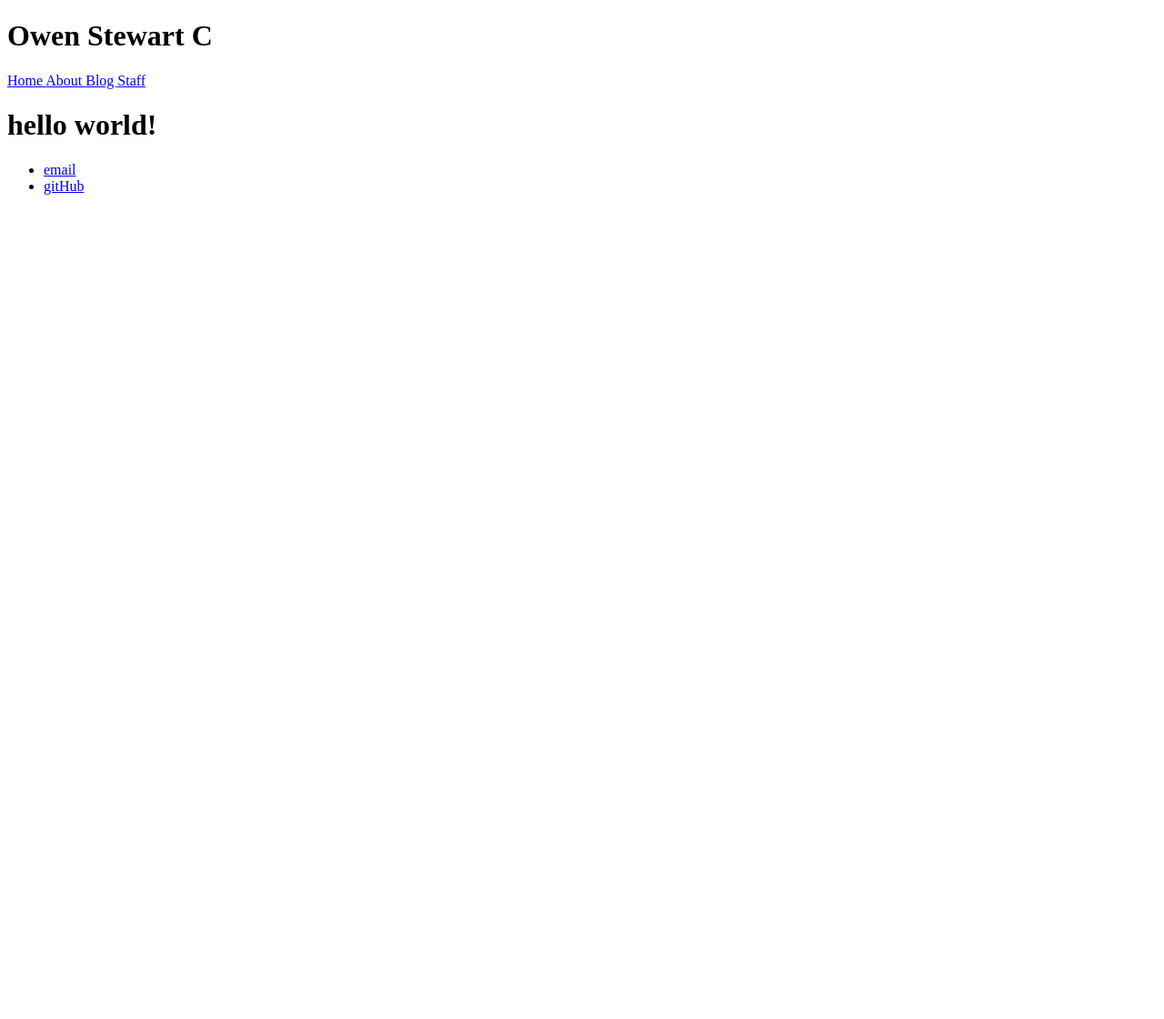
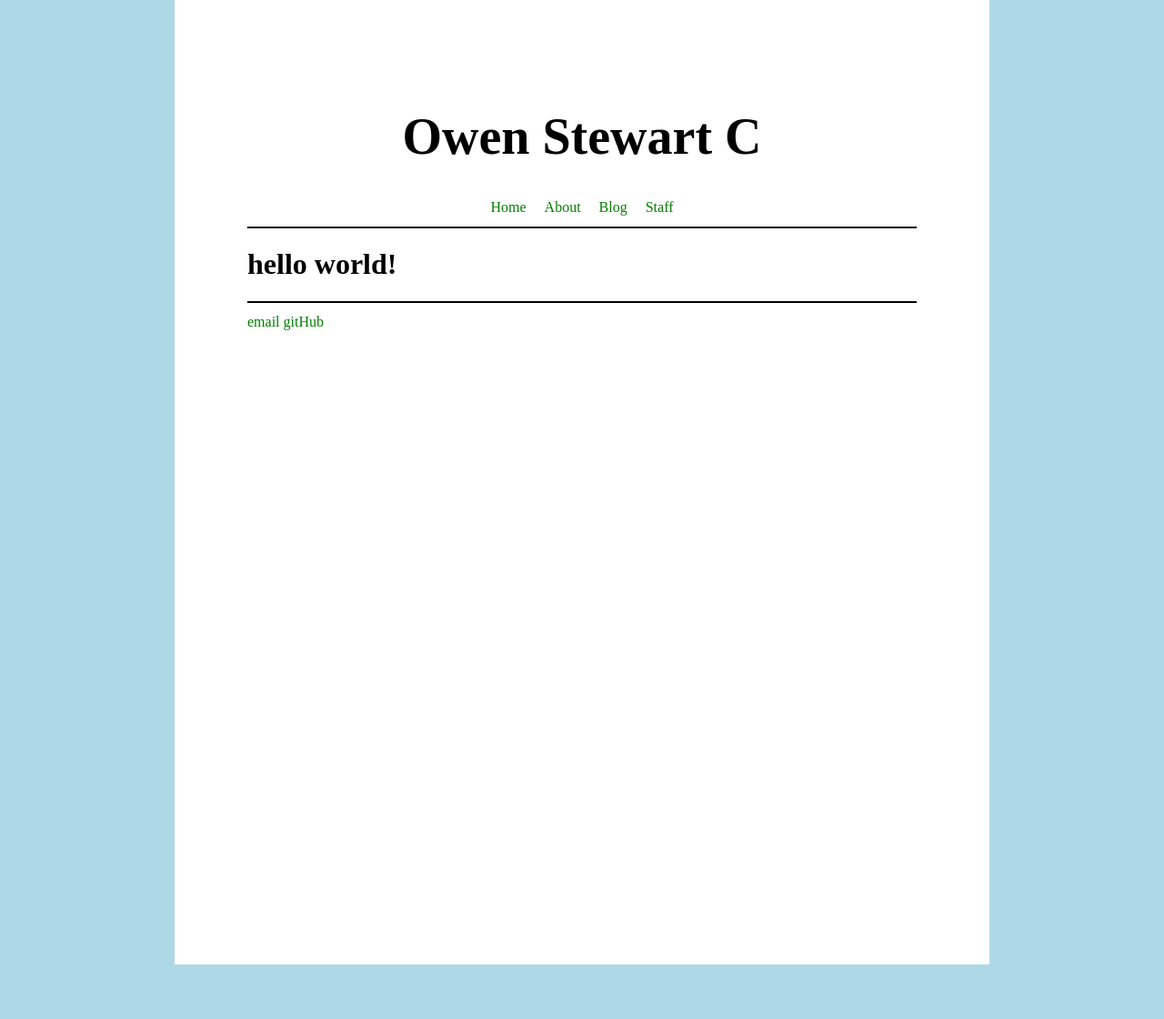
Before and after one commit to osclarke/osclarke.github.io, a Jekyll site: the page built from index.html, in a window 1280 px wide. Shown: the whole page at 91% size. Built offline with Jekyll 4.4.1, drawn with Linux system fonts in a browser that asks for light colours; before the commit the page ends 900 px from its top, so only the background shows below that.

Commit message:
commented out the media querie, hopefully this fixes the issue with the stylesheets

```diff
--- a/_layouts/default.html
+++ b/_layouts/default.html
@@ -4,7 +4,8 @@
       <meta charset="utf-8">
       <meta name="viewport" content="width=device-width, initial-scale=1.0">
       <title>{{ page.title }}</title>
-      <link rel="stylesheet" media="only sreen and (min-width: 828px)" href="/assets/css/widescreen.css">
+      <link rel="stylesheet" href="/assets/css/widescreen.css">
+      <!-- media="only sreen and (min-width: 828px)" -->
    </head>
    <body>
       <div class="page">
```
